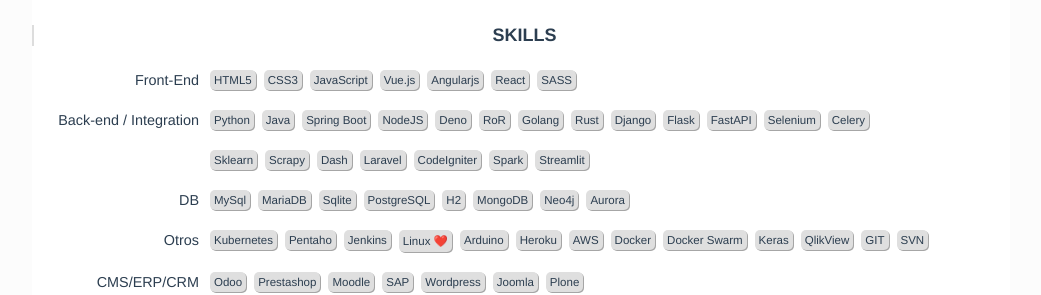
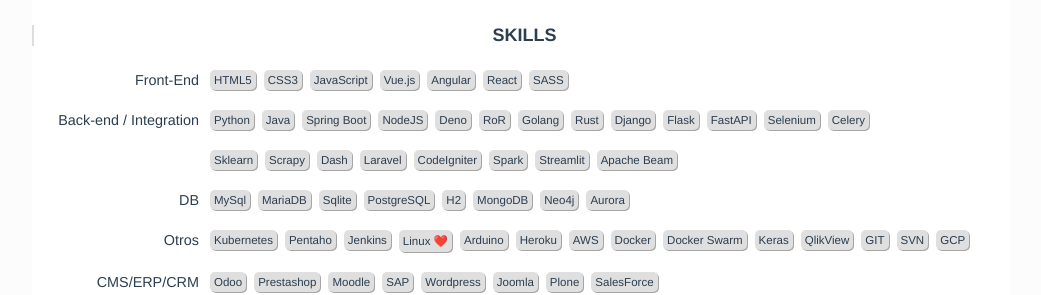
Before and after one commit to ad1cted/cv_estebanPlaza, a Vue app: page / in a window 1280 px wide. Shown: the part 506-801 px from the top of the page, without its empty margins (119-1160 px from the left). Built offline with nearby package versions, Linux system fonts and the light colour scheme.

Commit message:
UPD: mas Skills

```diff
--- a/src/components/Skills.vue
+++ b/src/components/Skills.vue
@@ -9,7 +9,7 @@
       <dd title="">CSS3</dd>
       <dd title="">JavaScript</dd>
       <dd title="">Vue.js</dd>
-      <dd title="">Angularjs</dd>
+      <dd title="">Angular</dd>
       <dd title="">React</dd>
       <dd title="">SASS</dd>
 
@@ -36,6 +36,7 @@
       <dd title="">CodeIgniter</dd>
       <dd title="">Spark</dd>
       <dd title="">Streamlit</dd>
+      <dd title="">Apache Beam</dd>
 
 
 
@@ -64,7 +65,7 @@
       <dd title="">QlikView</dd>
       <dd title="">GIT</dd>
       <dd title="">SVN</dd>
-
+      <dd title="">GCP</dd>
 
 
       <dt>CMS/ERP/CRM</dt>
@@ -75,6 +76,7 @@
       <dd title="">Wordpress</dd>
       <dd title="">Joomla</dd>
       <dd title="">Plone</dd>
+      <dd title="">SalesForce</dd>
 
 
     </dl>
```
